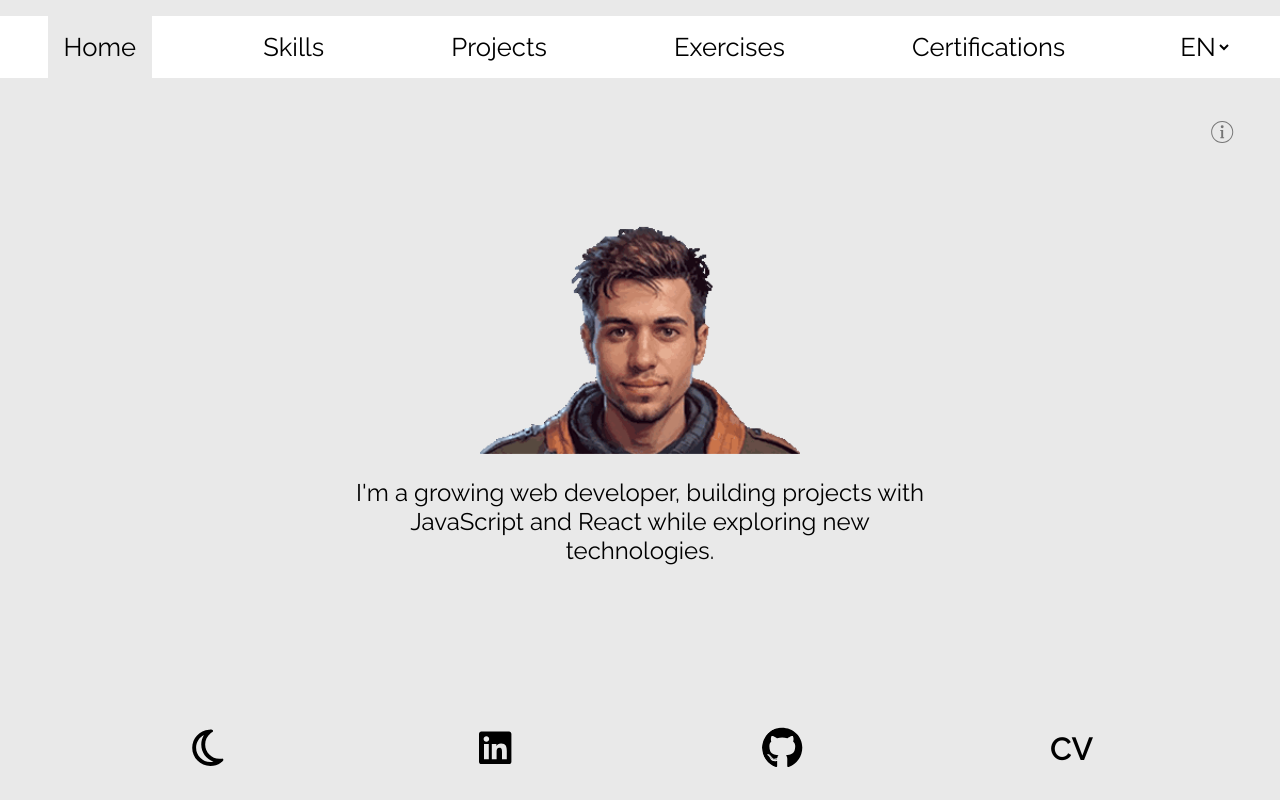
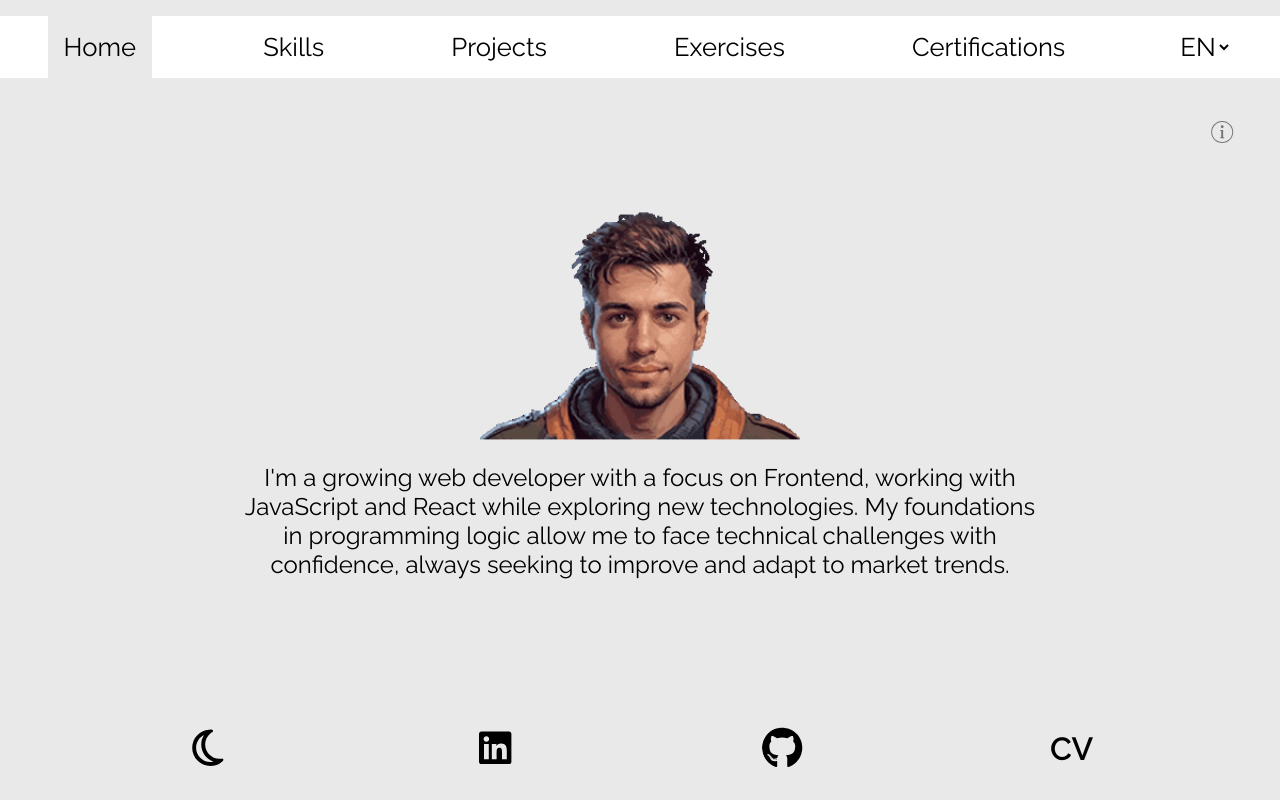
Before and after one commit to mati-fernandez/portfolio-react, a React (Vite) app: page /#/en/home in a window 1280 px wide. Built offline with nearby package versions, Linux system fonts and the light colour scheme.

Commit message:
Description updated

```diff
--- a/src/App.css
+++ b/src/App.css
@@ -713,6 +713,7 @@ figcaption {
 
   .container {
     top: 51%;
+    width: 100vmin;
   }
 
   #presentacion {
--- a/src/i18n/en.json
+++ b/src/i18n/en.json
@@ -4,7 +4,7 @@
     "text": "In this project, I experienced improvements in code readability and modularity compared to the previous portfolio, which was built with Vanilla JS. \n\n I applied the use of hooks like useState and useEffect, custom hooks, context, components, complex CSS styles, conditional rendering with JSX, and routing with React Router, among other things.",
     "continue": "Continue"
   },
-  "description": "I'm a growing web developer, building projects with JavaScript and React while exploring new technologies.",
+  "description": "I'm a growing web developer with a focus on Frontend, working with JavaScript and React while exploring new technologies. My foundations in programming logic allow me to face technical challenges with confidence, always seeking to improve and adapt to market trends.",
   "menu": {
     "home": "Home",
     "skills": "Skills",
--- a/src/i18n/es.json
+++ b/src/i18n/es.json
@@ -4,7 +4,7 @@
     "text": "En este proyecto, experimenté mejoras en la legibilidad y modularidad del código en comparación con el portfolio anterior, que fue realizado en Vanilla JS. \n\n Puse en práctica el uso de hooks como useState y useEffect, hooks personalizados, contexto, componentes, estilos complejos con CSS, renderizado condicional con JSX, manejo de rutas con React Router, entre otras cosas.",
     "continue": "Continuar"
   },
-  "description": "Soy un desarrollador web en crecimiento, creando proyectos con JavaScript y React mientras exploro nuevas tecnologías.",
+  "description": "Soy un desarrollador web en crecimiento con enfoque en Frontend, trabajando con JavaScript y React mientras exploro nuevas tecnologías. Mis bases en lógica de programación me permiten enfrentar desafíos técnicos con confianza, siempre buscando mejorar y adaptarme a las tendencias del mercado.",
   "menu": {
     "home": "Inicio",
     "skills": "Habilidades",
--- a/src/i18n/pt.json
+++ b/src/i18n/pt.json
@@ -4,7 +4,7 @@
     "text": "Neste projeto, experimentei melhorias na legibilidade e modularidade do código em comparação com o portfolio anterior, que foi feito em Vanilla JS. \n\n Coloquei em prática o uso de hooks como useState e useEffect, hooks personalizados, contexto, componentes, estilos complexos com CSS, renderização condicional com JSX, e gerenciamento de rotas com React Router, entre outras coisas.",
     "continue": "Continuar"
   },
-  "description": "Sou um desenvolvedor web em crescimento, criando projetos com JavaScript e React enquanto exploro novas tecnologias.",
+  "description": "Sou um desenvolvedor web em crescimento com foco em Frontend, trabalhando com JavaScript e React enquanto exploro novas tecnologias. Meus fundamentos em lógica de programação me permitem enfrentar desafios técnicos com confiança, buscando sempre melhorar e me adaptar às tendências do mercado.",
   "menu": {
     "home": "Início",
     "skills": "Habilidades",
```
